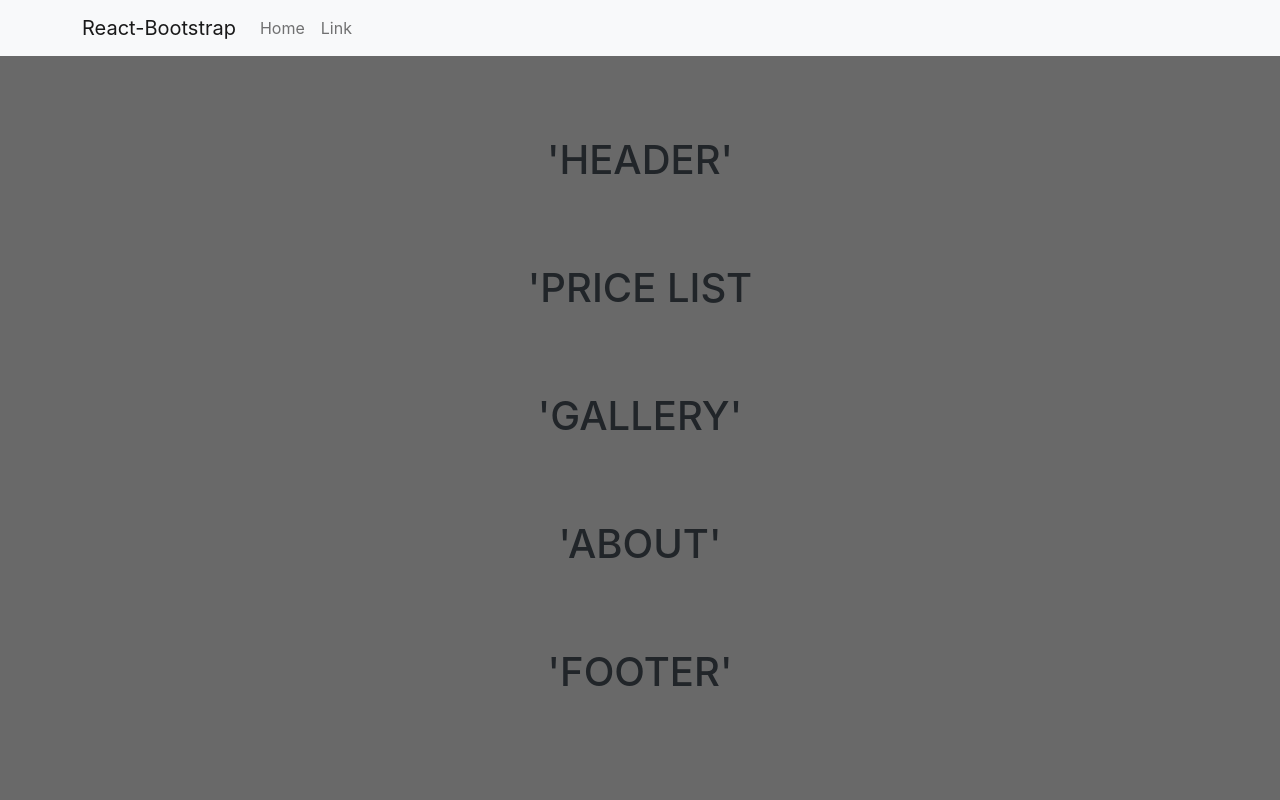
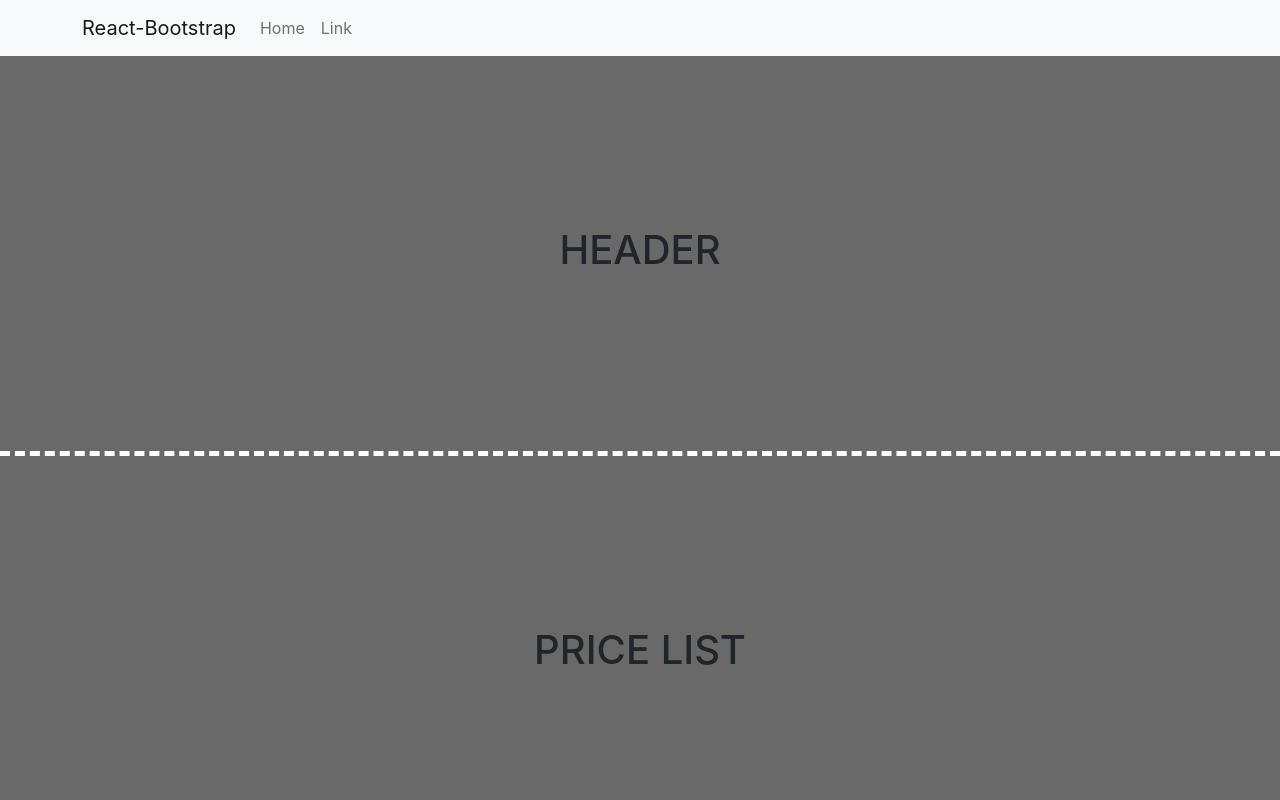
Before and after one commit to iSaklov/MH-barber-shop, a React (Create React App) app in the folder client/: page / in a window 1280 px wide. Shown: the top 800 px of the page. Built offline with nearby package versions, Linux system fonts and the light colour scheme.

Commit message:
feat: add react routing

```diff
--- a/client/package.json
+++ b/client/package.json
@@ -11,6 +11,7 @@
     "react": "^18.2.0",
     "react-bootstrap": "^2.7.2",
     "react-dom": "^18.2.0",
+    "react-router-dom": "^6.9.0",
     "react-scripts": "5.0.1",
     "web-vitals": "^2.1.0"
   },
--- a/client/src/App.jsx
+++ b/client/src/App.jsx
@@ -1,22 +1,15 @@
 import React from 'react'
-import { default as Navbar } from './components/Navbar'
-import Header from './components/Header'
-import PriceList from './components/PriceList'
-import Gallery from './components/Gallery'
-import About from './components/About'
-import Footer from './components/Footer'
-
+import { BrowserRouter } from 'react-router-dom'
+import useRoutes from './routes'
 
 function App() {
+  const isAdmin = false
+	const routes = useRoutes(isAdmin)
+
   return (
-    <>
-      <Navbar />
-      <Header />
-      <PriceList />
-      <Gallery />
-      <About />
-      <Footer />
-    </>
+    <BrowserRouter>
+      {routes}
+    </BrowserRouter>
   )
 }
 
--- a/client/src/components/About.jsx
+++ b/client/src/components/About.jsx
@@ -3,7 +3,7 @@ import React from 'react'
 const About = () => {
 	return (
     <section>
-      <h1>'ABOUT'</h1>
+      <h1>ABOUT</h1>
     </section>
   )
 }
--- a/client/src/components/Footer.jsx
+++ b/client/src/components/Footer.jsx
@@ -3,7 +3,7 @@ import React from 'react'
 const Footer = () => {
 	return (
     <section>
-      <h1>'FOOTER'</h1>
+      <h1>FOOTER</h1>
     </section>
   )
 }
--- a/client/src/components/Gallery.jsx
+++ b/client/src/components/Gallery.jsx
@@ -3,7 +3,7 @@ import React from 'react'
 const Gallery = () => {
   return (
     <section>
-      <h1>'GALLERY'</h1>
+      <h1>GALLERY</h1>
     </section>
   )
 }
--- a/client/src/components/Header.jsx
+++ b/client/src/components/Header.jsx
@@ -3,7 +3,7 @@ import React from 'react'
 const Header = () => {
   return (
     <section>
-      <h1>'HEADER'</h1>
+      <h1>HEADER</h1>
     </section>
   )
 }
--- a/client/src/components/PriceList.jsx
+++ b/client/src/components/PriceList.jsx
@@ -3,7 +3,7 @@ import React from 'react'
 const PriceList = () => {
   return (
     <section>
-      <h1>'PRICE LIST</h1>
+      <h1>PRICE LIST</h1>
     </section>
   )
 }
--- /dev/null
+++ b/client/src/pages/Dashboard.jsx
@@ -0,0 +1,11 @@
+import React from 'react'
+
+const Dashboard = () => {
+  return (
+    <div>
+      <h1>Dashboard</h1>
+    </div>
+  )
+}
+
+export default Dashboard
--- /dev/null
+++ b/client/src/pages/HomePage.jsx
@@ -0,0 +1,24 @@
+import React from 'react'
+import { default as Navbar } from '../components/Navbar'
+import Header from '../components/Header'
+import PriceList from '../components/PriceList'
+import Gallery from '../components/Gallery'
+import About from '../components/About'
+import Footer from '../components/Footer'
+
+const HomePage = () => {
+  return (
+    <>
+      <Navbar />
+      <main>
+        <Header />
+        <PriceList />
+        <Gallery />
+        <About />
+      </main>
+      <Footer />
+    </>
+  )
+}
+
+export default HomePage
--- /dev/null
+++ b/client/src/routes.jsx
@@ -0,0 +1,24 @@
+import React from 'react'
+import { Routes, Route, Navigate } from 'react-router-dom'
+import Dashboard from './pages/Dashboard'
+import HomePage from './pages/HomePage'
+
+const useRoutes = (isAdmin) => {
+  if (isAdmin) {
+    return (
+      <Routes>
+        <Route path="/admin" element={<Dashboard />} />
+        <Route path="*" element={<Navigate to="/admin" />} />
+      </Routes>
+    )
+  }
+
+  return (
+    <Routes>
+      <Route path="/" element={<HomePage />} />
+      <Route path="*" element={<Navigate to="/" />} />
+    </Routes>
+  )
+}
+
+export default useRoutes
--- a/client/src/styles/index.scss
+++ b/client/src/styles/index.scss
@@ -24,9 +24,12 @@ code {
 }
 
 body {
-	text-align: center;
 	background-color: dimgray;
 	section {
-		margin: 10vh auto;
+		height: 50vh;
+		border-bottom: 5px dashed white;
+		display: flex;
+		justify-content: center;
+		align-items: center;
 	}
 }
```
Also changed, not shown: client/src/index.jsx (+6 -6 lines), 1 other file (tests, documents, lock files or other folders).
